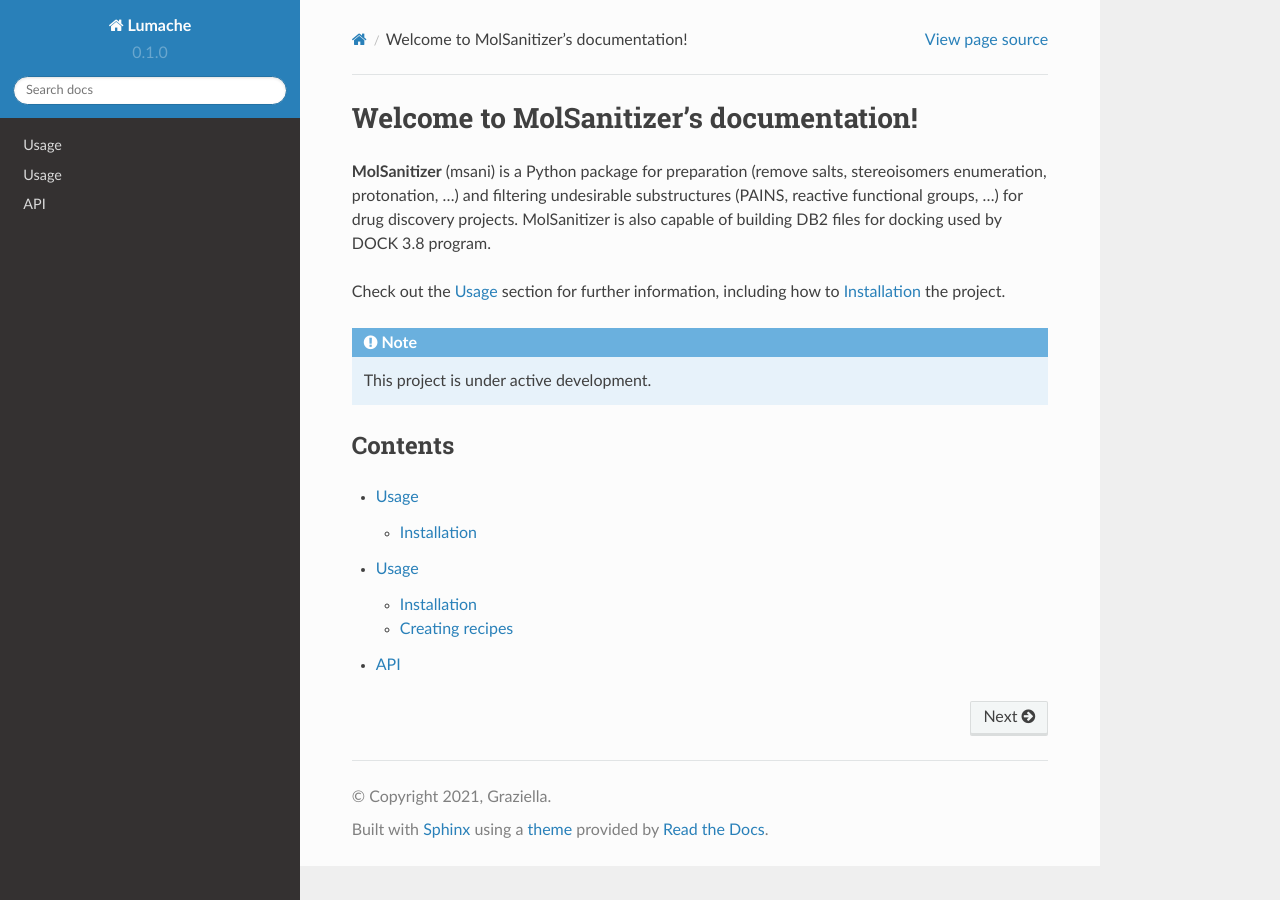
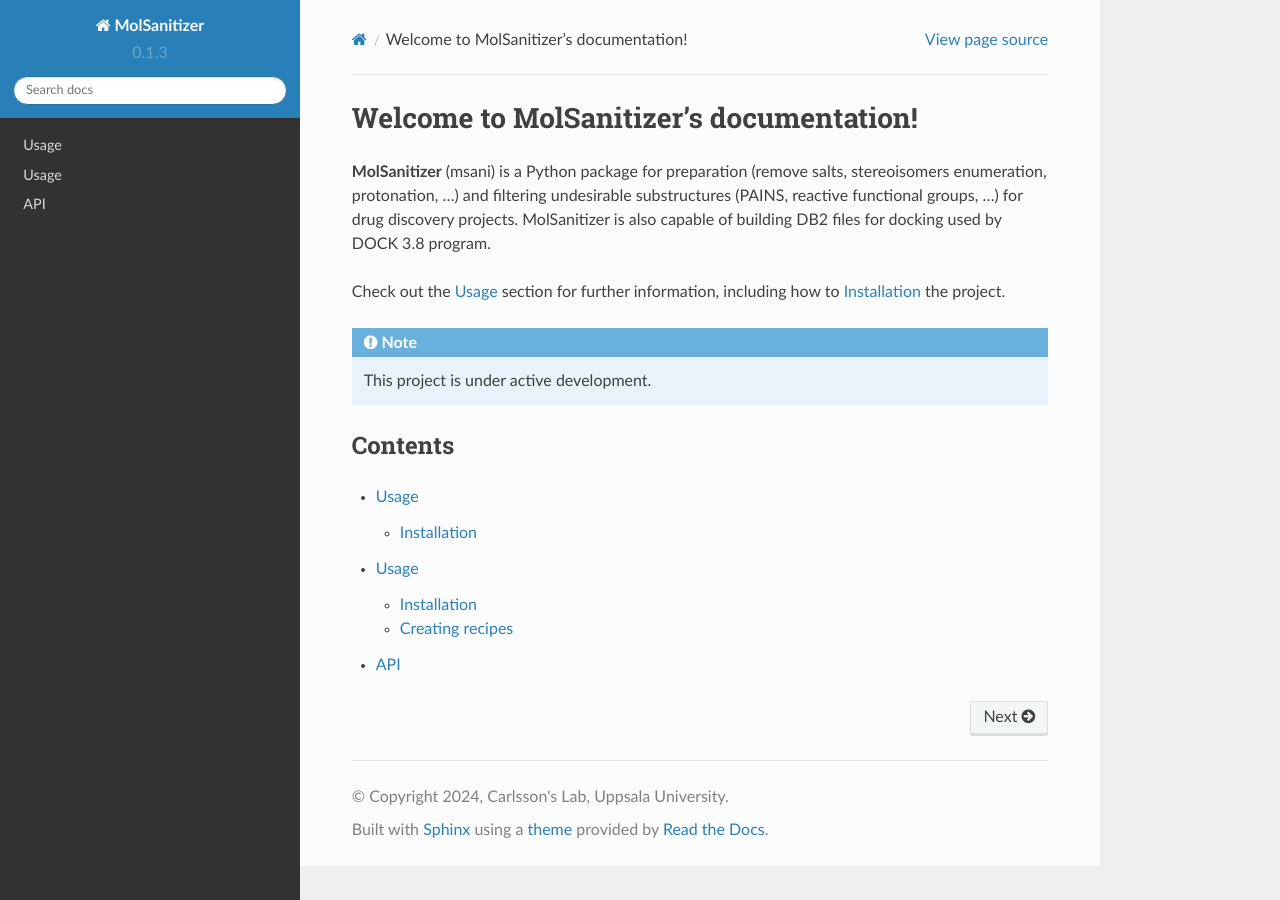
Before and after one commit to phonglam3103/msani-readthedocs, a Sphinx documentation site: the page built from docs/source/index.rst, in a window 1280 px wide. Built offline with Sphinx 7.4.7 and the Read the Docs theme 2.0.0, drawn with Linux system fonts in a browser that asks for light colours.

Commit message:
Modified project descriptions

```diff
--- a/docs/source/conf.py
+++ b/docs/source/conf.py
@@ -2,12 +2,12 @@
 
 # -- Project information
 
-project = 'Lumache'
-copyright = '2021, Graziella'
-author = 'Graziella'
+project = 'MolSanitizer'
+copyright = "2024, Carlsson's Lab, Uppsala University"
+author = 'Phong Lam, Israel Cabeza de Vaca, Szymon Pach'
 
-release = '0.1'
-version = '0.1.0'
+release = '0.1.0'
+version = '0.1.3'
 
 # -- General configuration
 
```
